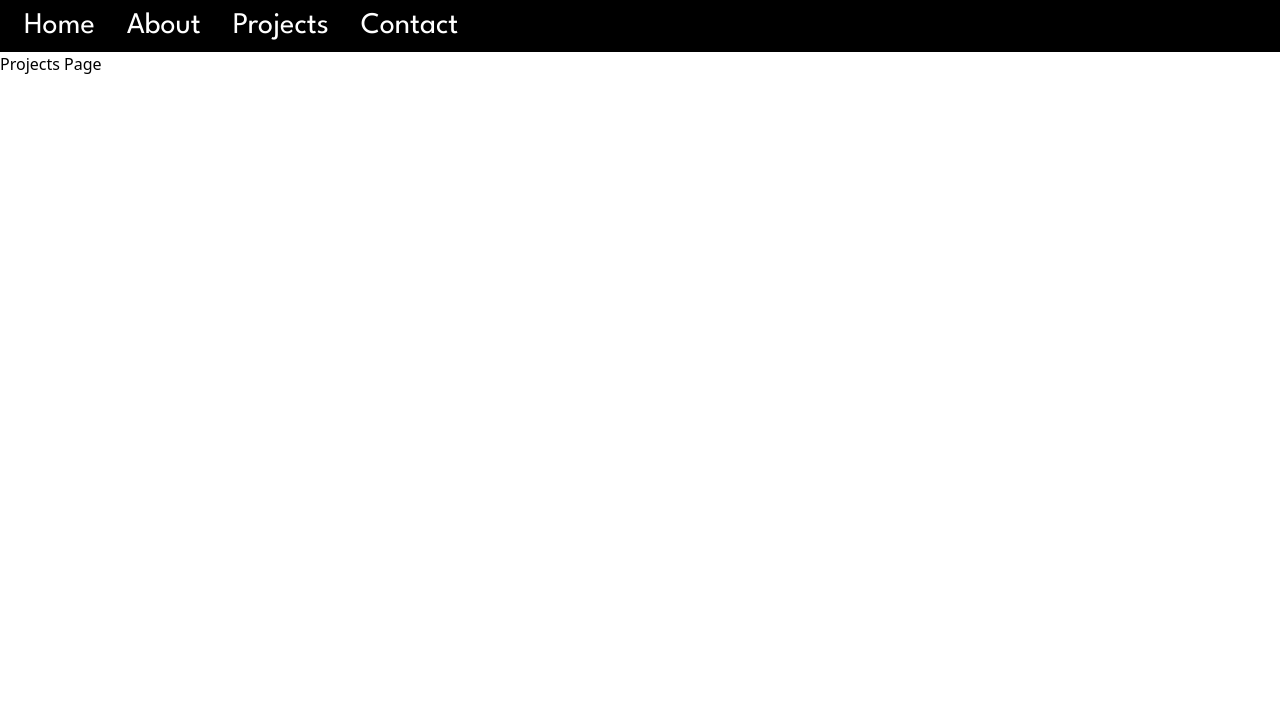
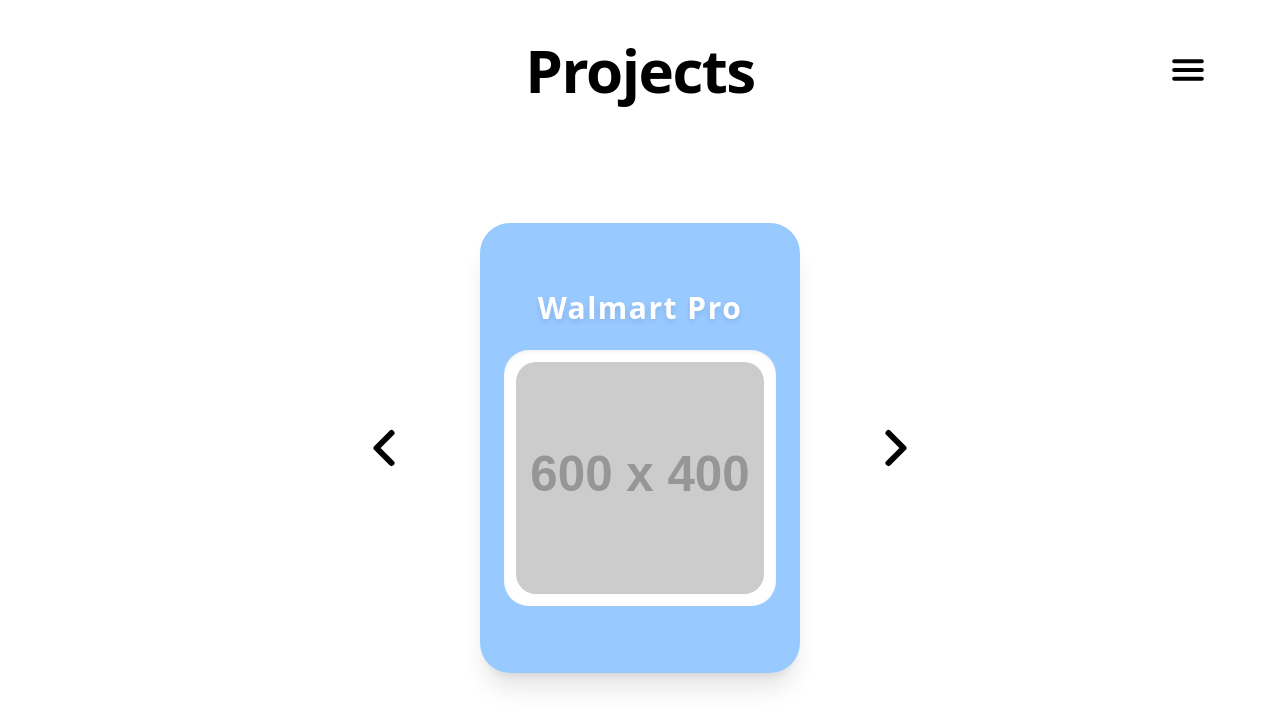
Before and after one commit to Devaki01/Personal-Portfolio, a React (Vite) app: page /projects in a window 1280 px wide. Shown: the top 726 px of the page. Built offline with nearby package versions, Linux system fonts and the light colour scheme.

Commit message:
adding project section

```diff
--- /dev/null
+++ b/src/components/ProjectCard.jsx
@@ -0,0 +1,65 @@
+import { useState } from 'react';
+
+const ProjectCard = ({ project }) => {
+  const [isFlipped, setIsFlipped] = useState(false);
+
+  const handleFlip = () => {
+    setIsFlipped(!isFlipped);
+  };
+
+  const cardFaceBaseClasses = "absolute inset-0 h-full w-full rounded-[30px] shadow-xl p-6 flex flex-col items-center justify-center [backface-visibility:hidden]";
+
+  return (
+    <div
+      className="group h-[450px] w-[320px] cursor-pointer [perspective:1000px]"
+      onClick={handleFlip}
+    >
+      <div
+        className={`relative h-full w-full transition-all duration-700 [transform-style:preserve-3d] ${
+          isFlipped ? '[transform:rotateY(180deg)]' : ''
+        }`}
+      >
+        {/* ================== FRONT FACE ================== */}
+        <div className={`${cardFaceBaseClasses} bg-blue-300/90`}>
+          <h3 className="text-white text-3xl font-bold mb-6 text-center tracking-wider drop-shadow-md">
+            {project.name}
+          </h3>
+
+          {/* White Inner Box for Image */}
+          <div className="bg-white p-3 rounded-[25px] shadow-inner w-full h-64 flex items-center justify-center overflow-hidden">
+             <img
+               src={project.image}
+               alt={project.name}
+               className="w-full h-full object-cover rounded-[20px]"
+             />
+          </div>
+        </div>
+
+        {/* ================== BACK FACE ================== */}
+        {/* Rotated 180deg initially so it's hidden until flipped */}
+        <div
+          className={`${cardFaceBaseClasses} bg-blue-500 text-white [transform:rotateY(180deg)] justify-between py-12`}
+        >
+          <div>
+            <h3 className="text-2xl font-bold mb-4">{project.name}</h3>
+            <p className="text-blue-50 text-lg leading-relaxed text-center">
+              {project.description}
+            </p>
+          </div>
+
+          <a
+            href={project.link}
+            target="_blank"
+            rel="noopener noreferrer"
+            onClick={(e) => e.stopPropagation()}
+            className="mt-6 px-8 py-3 bg-white text-blue-600 rounded-full font-bold hover:bg-blue-50 transition-colors shadow-md"
+          >
+            View Project
+          </a>
+        </div>
+      </div>
+    </div>
+  );
+};
+
+export default ProjectCard;
--- a/src/components/projects.jsx
+++ b/src/components/projects.jsx
@@ -1,13 +1,85 @@
 import '../App.css';
-import Navbar from './navbar';
+import{ useState } from 'react';
+import ProjectCard from './projectCard.jsx';
+import projectsData from './data.json';
 
-const Projects = () => {
+const Project = () => {
+  const [currentIndex, setCurrentIndex] = useState(0);
+
+  const prevSlide = () => {
+    const isFirstSlide = currentIndex === 0;
+    const newIndex = isFirstSlide ? projectsData.length - 1 : currentIndex - 1;
+    setCurrentIndex(newIndex);
+  };
+
+  const nextSlide = () => {
+    const isLastSlide = currentIndex === projectsData.length - 1;
+    const newIndex = isLastSlide ? 0 : currentIndex + 1;
+    setCurrentIndex(newIndex);
+  };
+
+  if (!projectsData || projectsData.length === 0) {
+    return <div className="text-center py-20">No projects found.</div>;
+  }
+
   return (
-    <>
-      <Navbar />
-      <h1> Projects Page</h1>
-    </>
+    <section className="min-h-screen bg-white py-10 px-4 relative overflow-hidden">
+
+      {/* --- Header Section (Title & Menu Icon) --- */}
+      <div className="max-w-6xl mx-auto flex justify-between items-center mb-12 relative">
+        {/* Centered Title */}
+        <h2 className="text-5xl md:text-6xl font-black text-center w-full tracking-tight">
+          Projects
+        </h2>
+
+        {/* Menu Burger Icon (Top Right) */}
+        <button className="absolute right-0 top-1/2 -translate-y-1/2 p-2 hover:bg-gray-100 rounded-full transition-colors">
+          <svg xmlns="http://www.w3.org/2000/svg" fill="none" viewBox="0 0 24 24" strokeWidth={2.5} stroke="currentColor" className="w-10 h-10">
+            <path strokeLinecap="round" strokeLinejoin="round" d="M3.75 6.75h16.5M3.75 12h16.5m-16.5 5.25h16.5" />
+          </svg>
+        </button>
+      </div>
+
+
+      {/* --- Carousel Section --- */}
+      <div className="max-w-5xl mx-auto flex items-center justify-center gap-8 md:gap-16 h-[600px]">
+
+        {/* Left Arrow */}
+        <button
+          onClick={prevSlide}
+          className="p-2 rounded-full hover:bg-gray-100 transition-colors z-10 hidden md:block"
+          aria-label="Previous Project"
+        >
+         <svg xmlns="http://www.w3.org/2000/svg" fill="none" viewBox="0 0 24 24" strokeWidth={3} stroke="currentColor" className="w-12 h-12">
+            <path strokeLinecap="round" strokeLinejoin="round" d="M15.75 19.5L8.25 12l7.5-7.5" />
+         </svg>
+        </button>
+
+        {/* The Flipping Card */}
+        <div className="flex justify-center items-center py-10">
+             {/* Key ensures the component resets state (unflips) when changing projects */}
+             <ProjectCard key={currentIndex} project={projectsData[currentIndex]} />
+        </div>
+
+        {/* Right Arrow */}
+        <button
+          onClick={nextSlide}
+          className="p-2 rounded-full hover:bg-gray-100 transition-colors z-10 hidden md:block"
+          aria-label="Next Project"
+        >
+          <svg xmlns="http://www.w3.org/2000/svg" fill="none" viewBox="0 0 24 24" strokeWidth={3} stroke="currentColor" className="w-12 h-12">
+            <path strokeLinecap="round" strokeLinejoin="round" d="M8.25 4.5l7.5 7.5-7.5 7.5" />
+          </svg>
+        </button>
+
+         {/* Mobile Navigation controls */}
+         <div className="absolute bottom-10 left-0 right-0 flex justify-center gap-8 md:hidden">
+             <button onClick={prevSlide} className="p-3 bg-gray-100 rounded-full shadow-md"><svg xmlns="http://www.w3.org/2000/svg" fill="none" viewBox="0 0 24 24" strokeWidth={2} stroke="currentColor" className="w-6 h-6"><path strokeLinecap="round" strokeLinejoin="round" d="M15.75 19.5L8.25 12l7.5-7.5" /></svg></button>
+             <button onClick={nextSlide} className="p-3 bg-gray-100 rounded-full shadow-md"><svg xmlns="http://www.w3.org/2000/svg" fill="none" viewBox="0 0 24 24" strokeWidth={2} stroke="currentColor" className="w-6 h-6"><path strokeLinecap="round" strokeLinejoin="round" d="M8.25 4.5l7.5 7.5-7.5 7.5" /></svg></button>
+         </div>
+      </div>
+    </section>
   );
 };
 
-export default Projects;
+export default Project;
```
